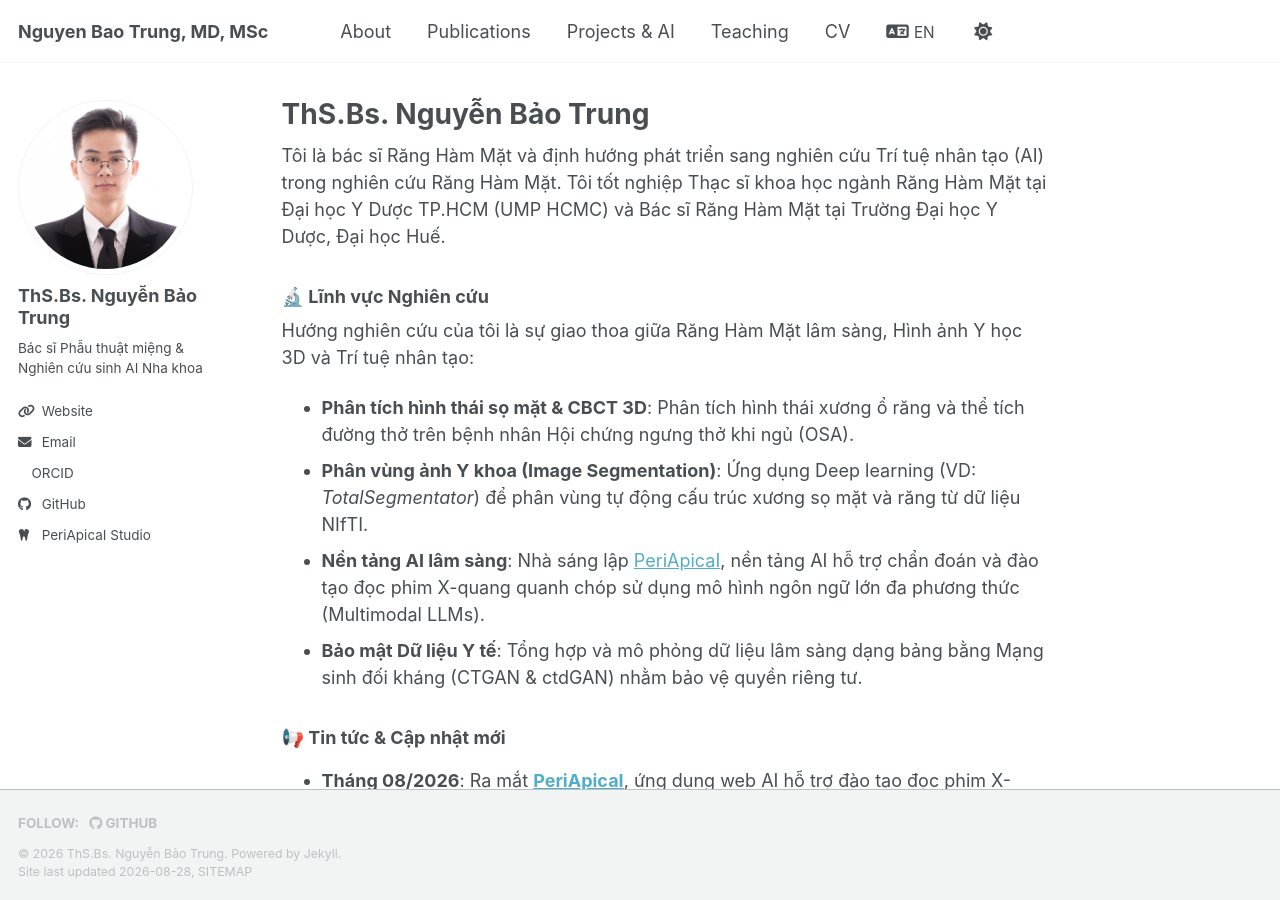
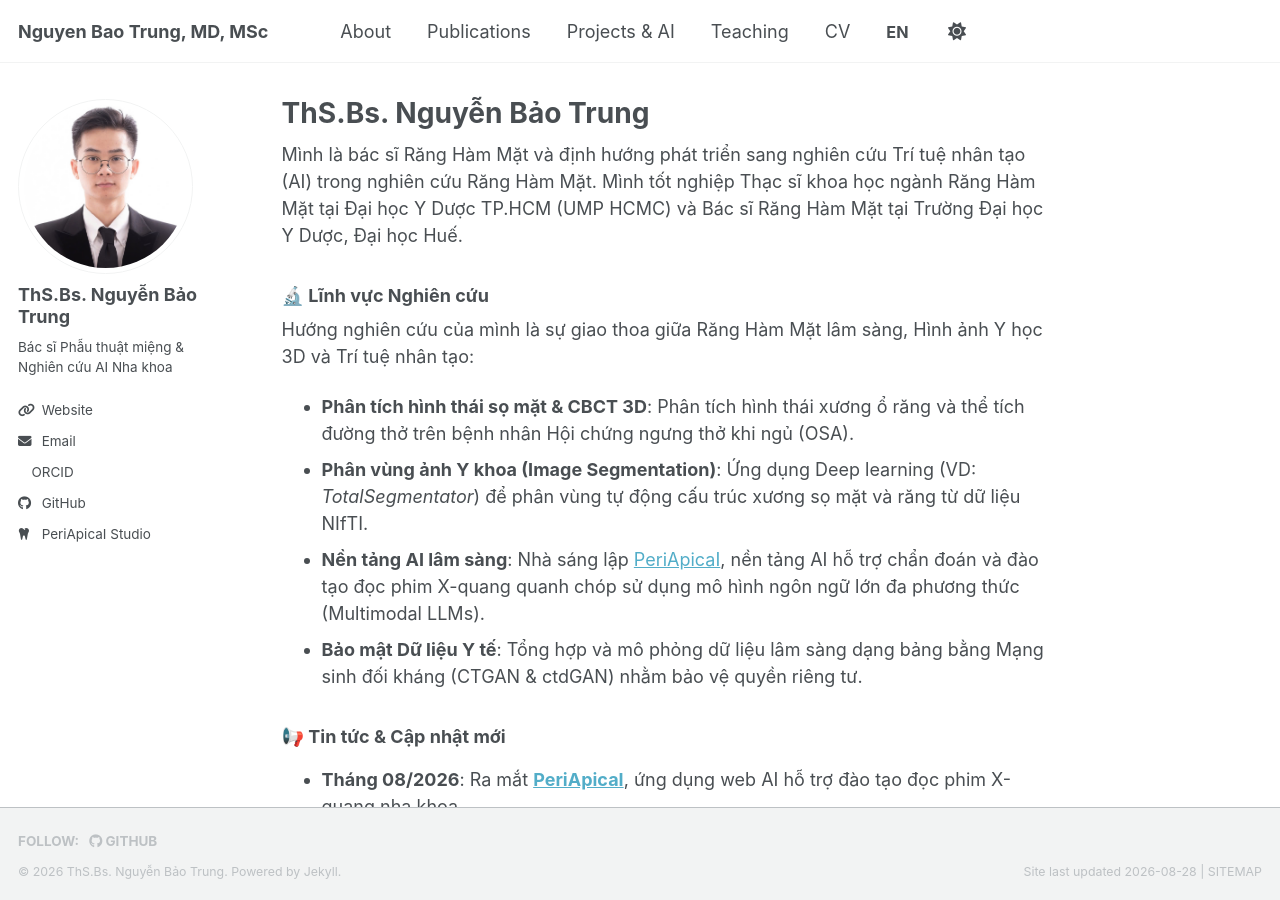
Before and after one commit to trungnb/trungnb.github.io, a Jekyll site: the page built from _pages/about-vi.md, in a window 1280 px wide and 900 px high. Built offline with Jekyll 4.4.1, drawn with Linux system fonts in a browser that asks for light colours; a style sheet for code colours, icons or effects is not loaded.

Commit message:
Apply user requested UI and copy adjustments

```diff
--- a/_includes/author-profile.html
+++ b/_includes/author-profile.html
@@ -21,7 +21,7 @@
     {% if author.pronouns %}<p class="author__pronouns">{{ author.pronouns }}</p>{% endif %}
     {% if author.bio %}
       <p class="author__bio">
-        {% if page.url contains '/vi/' %}Bác sĩ Phẫu thuật miệng & Nghiên cứu sinh AI Nha khoa{% else %}{{ author.bio }}{% endif %}
+        {% if page.url contains '/vi/' %}Bác sĩ Phẫu thuật miệng & Nghiên cứu AI Nha khoa{% else %}{{ author.bio }}{% endif %}
       </p>
     {% endif %}
   </div>
--- a/_includes/footer.html
+++ b/_includes/footer.html
@@ -16,7 +16,7 @@
 </div>
 {% endif %}
 
-<div class="page__footer-copyright">
-  &copy; {{ site.time | date: '%Y' }} {% if page.url contains '/vi/' %}ThS.Bs. Nguyễn Bảo Trung{% else %}{{ site.name | default: site.title }}{% endif %}. {{ site.data.ui-text[site.locale].powered_by | default: "Powered by" }} <a href="https://jekyllrb.com" rel="nofollow">Jekyll</a>.<br />
-  Site last updated {{ "now" | date: '%Y-%m-%d' }}, <a href="/sitemap/" style="text-transform: uppercase;">{{ site.data.ui-text[site.locale].site_map | default: "Sitemap" }}</a>
+<div class="page__footer-copyright" style="display: flex; justify-content: space-between; align-items: center; flex-wrap: wrap;">
+  <div>&copy; {{ site.time | date: '%Y' }} {% if page.url contains '/vi/' %}ThS.Bs. Nguyễn Bảo Trung{% else %}{{ site.name | default: site.title }}{% endif %}. {{ site.data.ui-text[site.locale].powered_by | default: "Powered by" }} <a href="https://jekyllrb.com" rel="nofollow">Jekyll</a>.</div>
+  <div>Site last updated {{ "now" | date: '%Y-%m-%d' }} | <a href="/sitemap/" style="text-transform: uppercase;">{{ site.data.ui-text[site.locale].site_map | default: "Sitemap" }}</a></div>
 </div>
--- a/_includes/masthead.html
+++ b/_includes/masthead.html
@@ -19,8 +19,8 @@
             </li>
           {% endfor %}
           <li class="masthead__menu-item persist tail">
-            <a href="{% if page.url contains '/vi/' %}{{ base_path }}/{% else %}{{ base_path }}/vi/{% endif %}" title="Switch Language">
-              <i class="fa-solid fa-language" aria-hidden="true"></i> <span style="font-size: 0.85em; text-transform: uppercase;">{% if page.url contains '/vi/' %}EN{% else %}VI{% endif %}</span>
+            <a href="{% if page.url contains '/vi/' %}{{ base_path }}/{% else %}{{ base_path }}/vi/{% endif %}" title="Switch Language" style="font-weight: bold;">
+              <span style="font-size: 0.9em; text-transform: uppercase;">{% if page.url contains '/vi/' %}EN{% else %}VI{% endif %}</span>
             </a>
           </li>
           <li id="theme-toggle" class="masthead__menu-item persist tail">
--- a/_pages/about-vi.md
+++ b/_pages/about-vi.md
@@ -1,15 +1,15 @@
 ---
 permalink: /vi/
 title: "ThS.Bs. Nguyễn Bảo Trung"
-excerpt: "Về tôi"
+excerpt: "Về mình"
 author_profile: true
 layout: single
 ---
 
-Tôi là bác sĩ Răng Hàm Mặt và định hướng phát triển sang nghiên cứu Trí tuệ nhân tạo (AI) trong nghiên cứu Răng Hàm Mặt. Tôi tốt nghiệp Thạc sĩ khoa học ngành Răng Hàm Mặt tại Đại học Y Dược TP.HCM (UMP HCMC) và Bác sĩ Răng Hàm Mặt tại Trường Đại học Y Dược, Đại học Huế.
+Mình là bác sĩ Răng Hàm Mặt và định hướng phát triển sang nghiên cứu Trí tuệ nhân tạo (AI) trong nghiên cứu Răng Hàm Mặt. Mình tốt nghiệp Thạc sĩ khoa học ngành Răng Hàm Mặt tại Đại học Y Dược TP.HCM (UMP HCMC) và Bác sĩ Răng Hàm Mặt tại Trường Đại học Y Dược, Đại học Huế.
 
 ### 🔬 Lĩnh vực Nghiên cứu
-Hướng nghiên cứu của tôi là sự giao thoa giữa Răng Hàm Mặt lâm sàng, Hình ảnh Y học 3D và Trí tuệ nhân tạo:
+Hướng nghiên cứu của mình là sự giao thoa giữa Răng Hàm Mặt lâm sàng, Hình ảnh Y học 3D và Trí tuệ nhân tạo:
 * **Phân tích hình thái sọ mặt & CBCT 3D**: Phân tích hình thái xương ổ răng và thể tích đường thở trên bệnh nhân Hội chứng ngưng thở khi ngủ (OSA).
 * **Phân vùng ảnh Y khoa (Image Segmentation)**: Ứng dụng Deep learning (VD: *TotalSegmentator*) để phân vùng tự động cấu trúc xương sọ mặt và răng từ dữ liệu NIfTI.
 * **Nền tảng AI lâm sàng**: Nhà sáng lập [PeriApicaI](https://periapical.ai.studio), nền tảng AI hỗ trợ chẩn đoán và đào tạo đọc phim X-quang quanh chóp sử dụng mô hình ngôn ngữ lớn đa phương thức (Multimodal LLMs).
```
